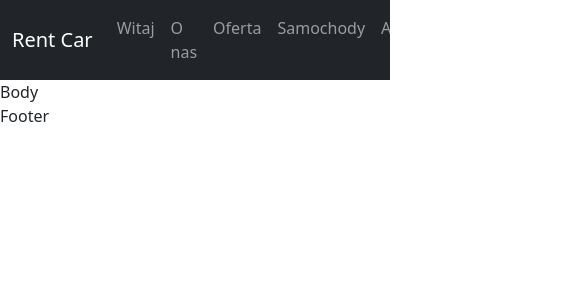
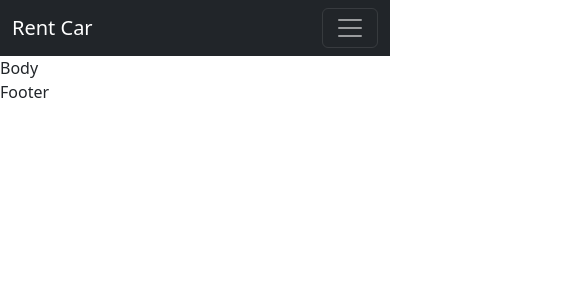
Before and after one commit to artwol993/weselny-woz, a React (Create React App) app: page / in a window 390 px wide. Shown: the top 300 px of the page, 585 px wide, since content can reach past the window. Built offline with nearby package versions, Linux system fonts and the light colour scheme.

Commit message:
add responsive navbar

```diff
--- a/src/component/header.js
+++ b/src/component/header.js
@@ -9,9 +9,11 @@ import NavDropdown from 'react-bootstrap/NavDropdown'
 function Header() {
   return (
     <>
-      <Navbar bg="dark" variant="dark">
+      <Navbar bg="dark" variant="dark" expand="lg">
       <Container>
         <Navbar.Brand href="#home">Rent Car</Navbar.Brand>
+        <Navbar.Toggle aria-controls="basic-navbar-nav" />
+        <Navbar.Collapse id="basic-navbar-nav">
         <Nav>
           <Nav.Link href="#home">Witaj</Nav.Link>
           <Nav.Link href="#about-us">O nas</Nav.Link>
@@ -19,12 +21,14 @@ function Header() {
           <Nav.Link href="#cars">Samochody</Nav.Link>
           <Nav.Link href="#news">Aktualności</Nav.Link>
           <Nav.Link href="#contact">Kontakt</Nav.Link>
-            <NavDropdown title="Język" id="nav-dropdown" variant="dark">
+            <NavDropdown title="Język" id="nav-dropdown" bg="dark" variant="dark">
               <NavDropdown.Item eventKey="1.1">PL</NavDropdown.Item>
               <NavDropdown.Item eventKey="1.2">EN</NavDropdown.Item>
               <NavDropdown.Item eventKey="1.3">UA</NavDropdown.Item>
             </NavDropdown>
         </Nav>
+        </Navbar.Collapse>
+
     </Container>
     </Navbar>
     </>
--- a/src/style/header.css
+++ b/src/style/header.css
@@ -9,8 +9,3 @@
 li {
   margin-left: 5px;
 }
-
-NavDropdown.Item {
-  width: 50px;
-  background-color: blue;
-}
```
